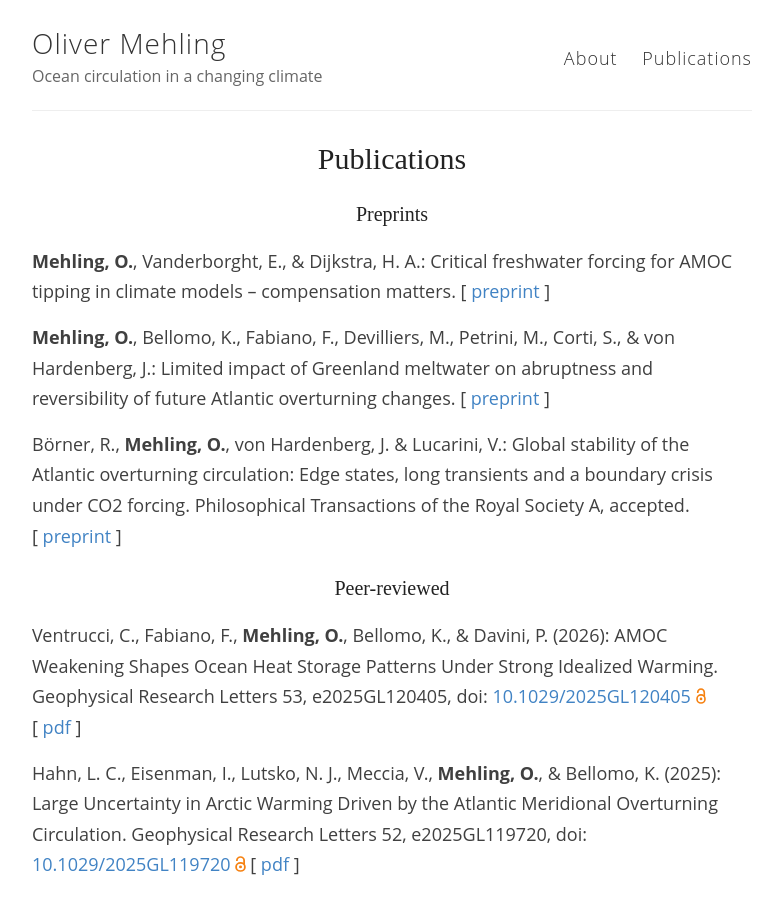
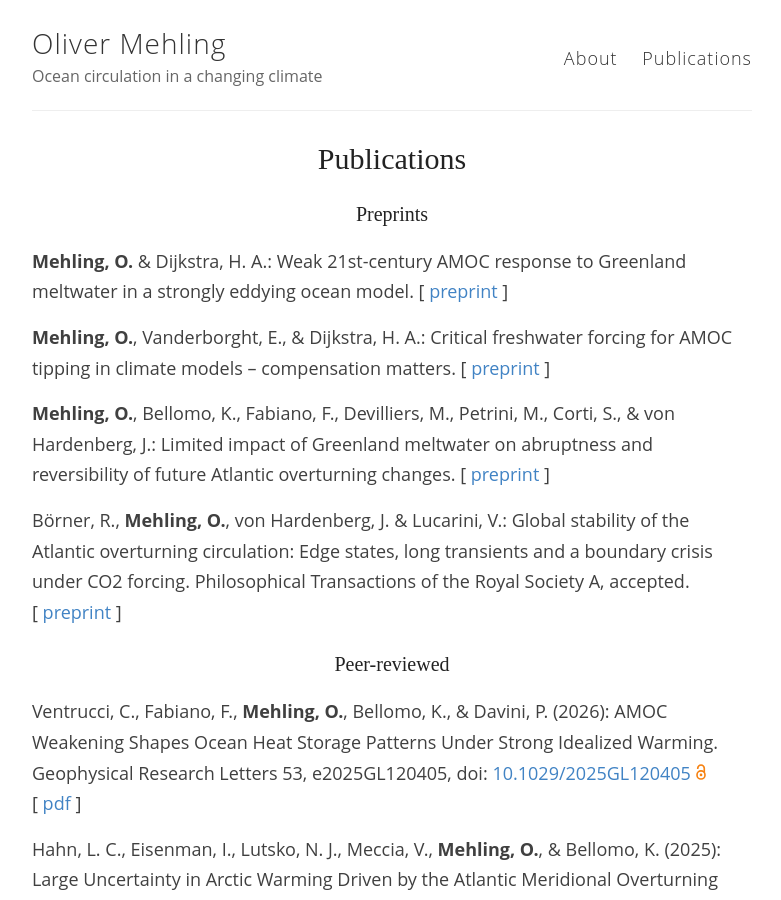
Before and after one commit to omehling/omehling.github.io, a Jekyll site: the page built from _pages/publications.md, in a window 1280 px wide and 900 px high. Shown: the whole window, without its empty margins (248-1029 px from the left). Built offline with Jekyll 4.4.1, drawn with Linux system fonts in a browser that asks for light colours; some web fonts are replaced.

Commit message:
Preprint submitted

```diff
--- a/_pages/publications.md
+++ b/_pages/publications.md
@@ -5,6 +5,8 @@ permalink: /publications/
 ---
 
 ### Preprints
+**Mehling, O.** & Dijkstra, H. A.: Weak 21st-century AMOC response to Greenland meltwater in a strongly eddying ocean model. [&nbsp;[preprint](http://arxiv.org/abs/2602.17235)&nbsp;]
+
 **Mehling, O.**, Vanderborght, E., & Dijkstra, H. A.: Critical freshwater forcing for AMOC tipping in climate models &ndash; compensation matters. [&nbsp;[preprint](https://doi.org/10.5194/egusphere-2025-6215)&nbsp;]
 
 **Mehling, O.**, Bellomo, K., Fabiano, F., Devilliers, M., Petrini, M., Corti, S., & von Hardenberg, J.: Limited impact of Greenland meltwater on abruptness and reversibility of future Atlantic overturning changes. [&nbsp;[preprint](http://arxiv.org/abs/2509.24858)&nbsp;]
```
